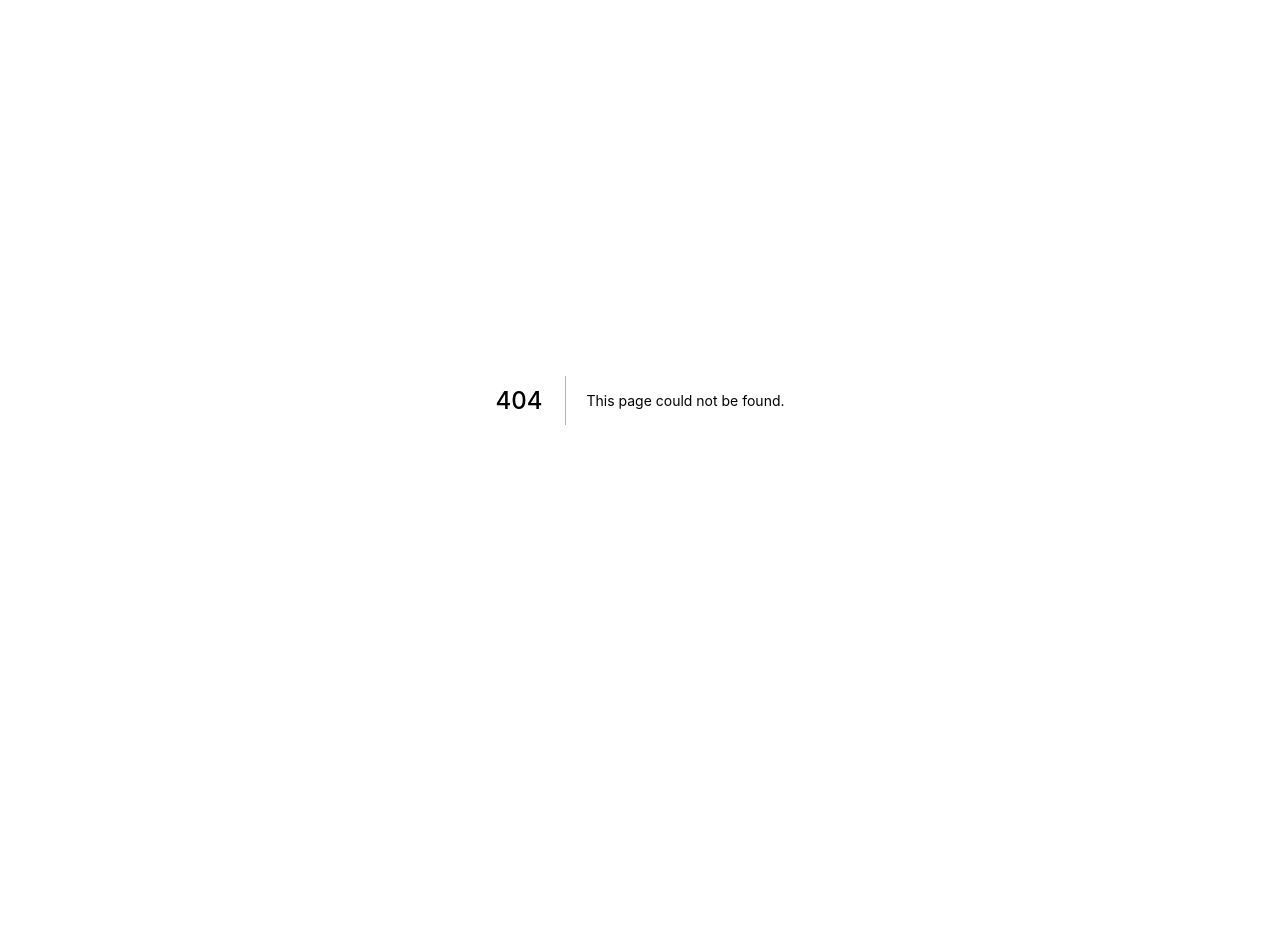
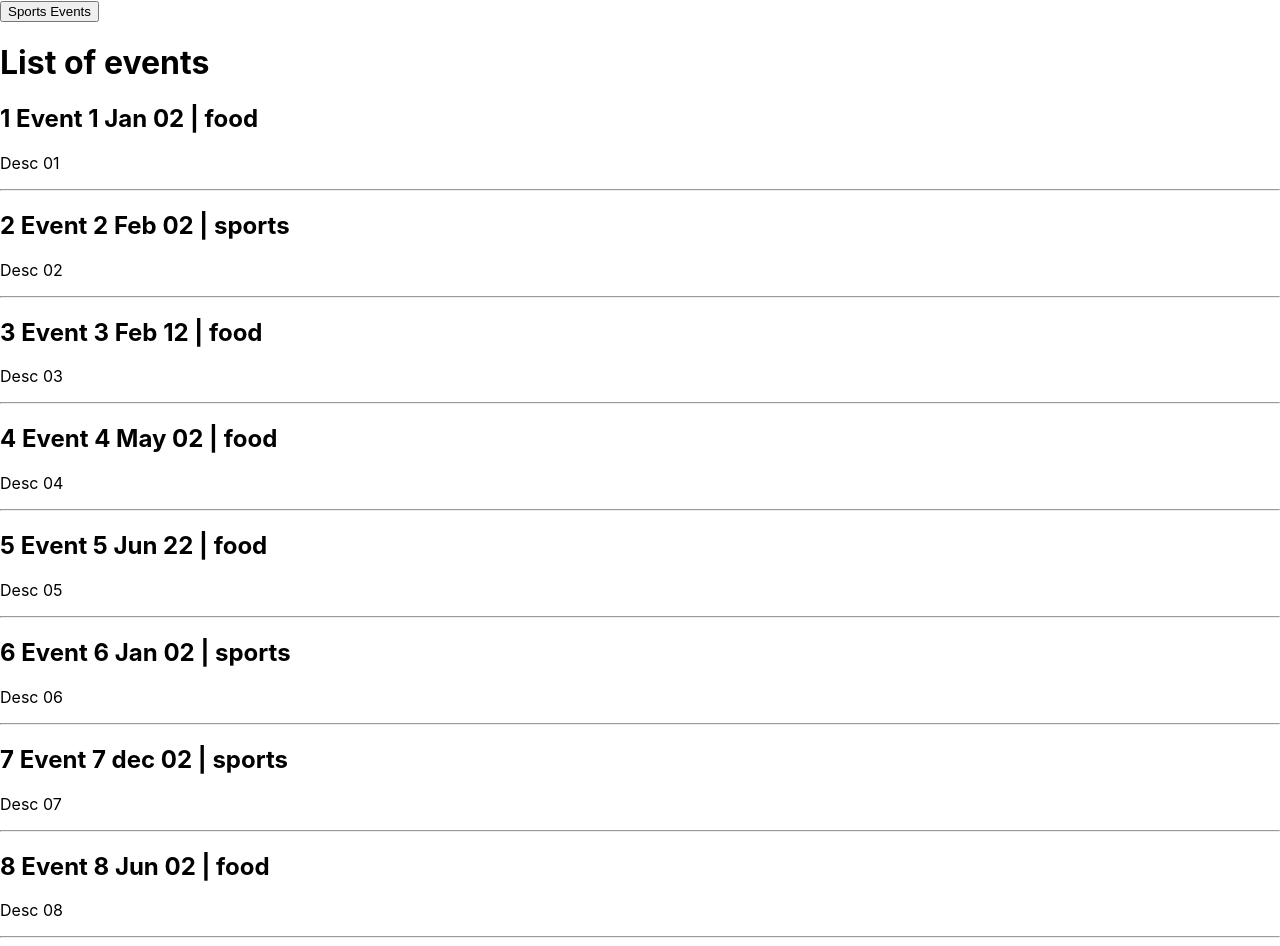
Before and after one commit to LuckyMadu/nextjs-playlist, a Next.js app: page /events in a window 1280 px wide. Before the commit this address had no page. Before the commit the page ends 800 px from the top, so only its background shows below. Built offline with nearby package versions, Linux system fonts and the light colour scheme; data requests are answered from the project's data file.

Commit message:
combine server side and client side rendering

```diff
--- /dev/null
+++ b/pages/events.js
@@ -0,0 +1,50 @@
+import { useState } from "react";
+import { useRouter } from "next/router";
+
+function EventList({ eventList }) {
+  const [events, setEvents] = useState(eventList);
+  const router = useRouter();
+
+  const fetchSportsEvents = async () => {
+    const response = await fetch(
+      `http://localhost:4000/events?category=sports`
+    );
+    const data = await response.json();
+    setEvents(data);
+    router.push("/events?category=sports", undefined, { show: true });
+  };
+
+  return (
+    <>
+      <button onClick={fetchSportsEvents}>Sports Events</button>
+      <h1>List of events</h1>
+      {events.map((event) => {
+        return (
+          <div key={event.id}>
+            <h2>
+              {event.id} {event.title} {event.date} | {event.category}
+            </h2>
+            <p>{event.desc}</p>
+            <hr />
+          </div>
+        );
+      })}
+    </>
+  );
+}
+
+export async function getServerSideProps(context) {
+  const { query } = context;
+  const { category } = query;
+  const queryString = category ? "category=sports" : "";
+  const response = await fetch(`http://localhost:4000/events?${queryString}`);
+  const data = await response.json();
+
+  return {
+    props: {
+      eventList: data,
+    },
+  };
+}
+
+export default EventList;
```
